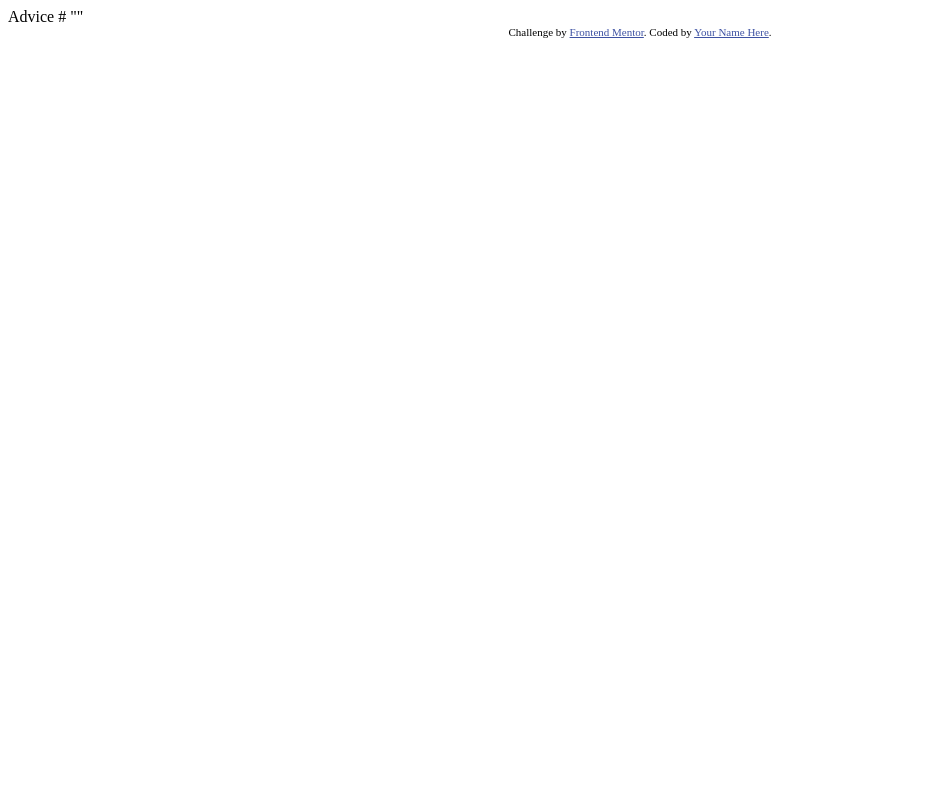
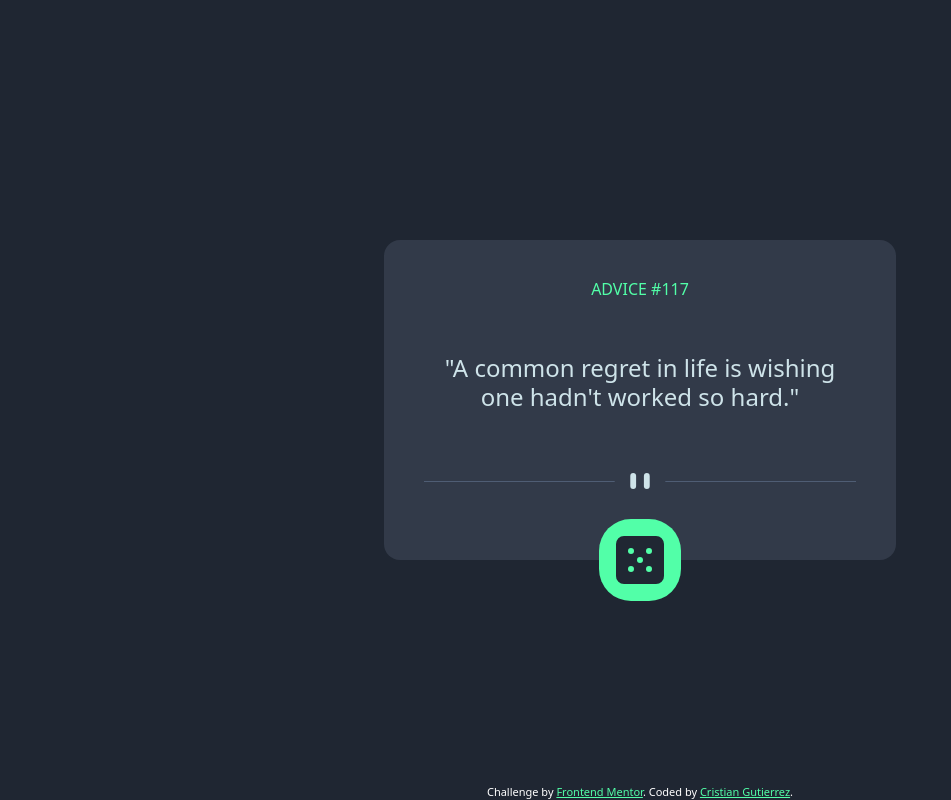
Before and after one commit to cristianccgg/advice-generator-app-main, a plain HTML site: page index.html in a window 1280 px wide. Shown: the whole page, without its empty margins (0-951 px from the left). Drawn offline with nearby package versions, Linux system fonts and the light colour scheme.

Commit message:
javascript

```diff
--- a/index.html
+++ b/index.html
@@ -1,28 +1,74 @@
 <!DOCTYPE html>
 <html lang="en">
-<head>
-  <meta charset="UTF-8">
-  <meta name="viewport" content="width=device-width, initial-scale=1.0"> <!-- displays site properly based on user's device -->
+  <head>
+    <meta charset="UTF-8" />
+    <meta name="viewport" content="width=device-width, initial-scale=1.0" />
+    <!-- displays site properly based on user's device -->
 
-  <link rel="icon" type="image/png" sizes="32x32" href="./images/favicon-32x32.png">
+    <link
+      rel="icon"
+      type="image/png"
+      sizes="32x32"
+      href="./images/favicon-32x32.png"
+    />
+    <link
+      href="https://cdn.jsdelivr.net/npm/bootstrap@5.3.3/dist/css/bootstrap.min.css"
+      rel="stylesheet"
+      integrity="sha384-QWTKZyjpPEjISv5WaRU9OFeRpok6YctnYmDr5pNlyT2bRjXh0JMhjY6hW+ALEwIH"
+      crossorigin="anonymous"
+    />
+    <link rel="stylesheet" href="styles.css" />
 
-  <title>Frontend Mentor | Advice generator app</title>
+    <title>Frontend Mentor | Advice generator app</title>
+  </head>
+  <body>
+    <main>
+      <div
+        class="main-container m-0 p-0 position-relative container-sm d-flex flex-column align-items-center justify-content-between rounded-4 p-3"
+      >
+        <div
+          class="upper-container px-4 d-flex flex-column align-items-center justify-content-around"
+        >
+          <div><h2 id="advice-id" class="advice-id">ADVICE #117</h2></div>
+          <div>
+            <h1 id="advice" class="advice text-center">
+              "A common regret in life is wishing one hadn't worked so hard."
+            </h1>
+          </div>
+          <picture>
+            <source
+              media="(max-width:576px)"
+              srcset="/images/pattern-divider-mobile.svg"
+              type="image/svg+xml"
+            />
+            <img
+              src="/images/pattern-divider-desktop.svg"
+              class="img-fluid"
+              alt="..."
+            />
+          </picture>
+        </div>
+        <button
+          id="btn"
+          class="btn rounded-5 p-3 position-absolute top-100 start-50 translate-middle"
+          type="button"
+        >
+          <img
+            id="icon"
+            class="icon rotate"
+            src="/images/icon-dice.svg"
+            alt="dice"
+          />
+        </button>
+      </div>
+      <div class="attribution position-absolute bottom-0">
+        Challenge by
+        <a href="https://www.frontendmentor.io?ref=challenge" target="_blank"
+          >Frontend Mentor</a
+        >. Coded by <a href="#">Cristian Gutierrez</a>.
+      </div>
+    </main>
 
-  <!-- Feel free to remove these styles or customise in your own stylesheet 👍 -->
-  <style>
-    .attribution { font-size: 11px; text-align: center; }
-    .attribution a { color: hsl(228, 45%, 44%); }
-  </style>
-</head>
-<body>
-
-  Advice #<!-- Advice ID goes here -->
-
-  "<!-- Advice text goes here -->"
-
-  <div class="attribution">
-    Challenge by <a href="https://www.frontendmentor.io?ref=challenge" target="_blank">Frontend Mentor</a>.
-    Coded by <a href="#">Your Name Here</a>.
-  </div>
-</body>
+    <script src="./javascript/main.js"></script>
+  </body>
 </html>
--- /dev/null
+++ b/javascript/main.js
@@ -0,0 +1,19 @@
+const adviceId = document.getElementById("advice-id");
+const advice = document.getElementById("advice");
+const btn = document.getElementById("btn");
+const icon = document.getElementById("icon");
+
+btn.addEventListener("click", () => {
+  fetch("https://api.adviceslip.com/advice")
+    .then((response) => response.json())
+    .then((data) => {
+      adviceId.innerHTML = `ADVICE # ${data.slip.id}`;
+      advice.innerHTML = `"${data.slip.advice}"`;
+    });
+
+  if (icon.classList.contains("rotate")) {
+    icon.classList.remove("rotate");
+  } else {
+    icon.classList.add("rotate");
+  }
+});
--- /dev/null
+++ b/styles.css
@@ -0,0 +1,102 @@
+* {
+  box-sizing: border-box;
+  margin: 0;
+  padding: 0;
+}
+
+:root {
+  /* ### Primary */
+
+  --Light-Cyan: hsl(193, 38%, 86%);
+  --Neon-Green: hsl(150, 100%, 66%);
+
+  /* ### Neutral */
+
+  --Grayish-Blue: hsl(217, 19%, 38%);
+  --Dark-Grayish-Blue: hsl(217, 19%, 24%);
+  --Dark-Blue: hsl(218, 23%, 16%);
+}
+
+main {
+  background-color: var(--Dark-Blue);
+  display: flex;
+  flex-direction: column;
+  align-items: center;
+  justify-content: center;
+  height: 100vh;
+}
+
+.main-container {
+  background-color: var(--Dark-Grayish-Blue);
+  width: 40vw;
+  height: 40vh;
+}
+
+.advice-id {
+  color: var(--Neon-Green);
+  font-size: 1rem;
+}
+
+.advice {
+  color: var(--Light-Cyan);
+  font-size: 1.5rem;
+}
+
+.upper-container {
+  height: 90%;
+}
+
+.icon {
+  width: 3rem;
+  transition: transform 2s ease;
+  transform-style: preserve-3d;
+}
+
+.icon.rotate {
+  transform: rotateY(180deg) rotateZ(180deg);
+}
+
+.btn {
+  background-color: var(--Neon-Green);
+  animation: cambio-color 0.5s infinite alternate;
+}
+
+@keyframes cambio-color {
+  0% {
+    background-color: var(--Neon-Green);
+  }
+  100% {
+    background-color: hsl(65, 100%, 78%);
+  }
+}
+  .attribution {
+    font-size: 11px;
+    text-align: center;
+    color: white
+  }
+  .attribution a {
+    color: var(--Neon-Green)
+  }
+}
+
+.btn:hover {
+  box-shadow: 0px 0px 30px var(--Light-Cyan);
+}
+
+@media screen and (max-width: 576px) {
+  .main-container {
+    background-color: var(--Dark-Grayish-Blue);
+    width: 80%;
+    height: 40vh;
+  }
+
+  .advice-id {
+    color: var(--Neon-Green);
+    font-size: 0.9rem;
+  }
+
+  .advice {
+    color: var(--Light-Cyan);
+    font-size: 1.2rem;
+  }
+}
```
